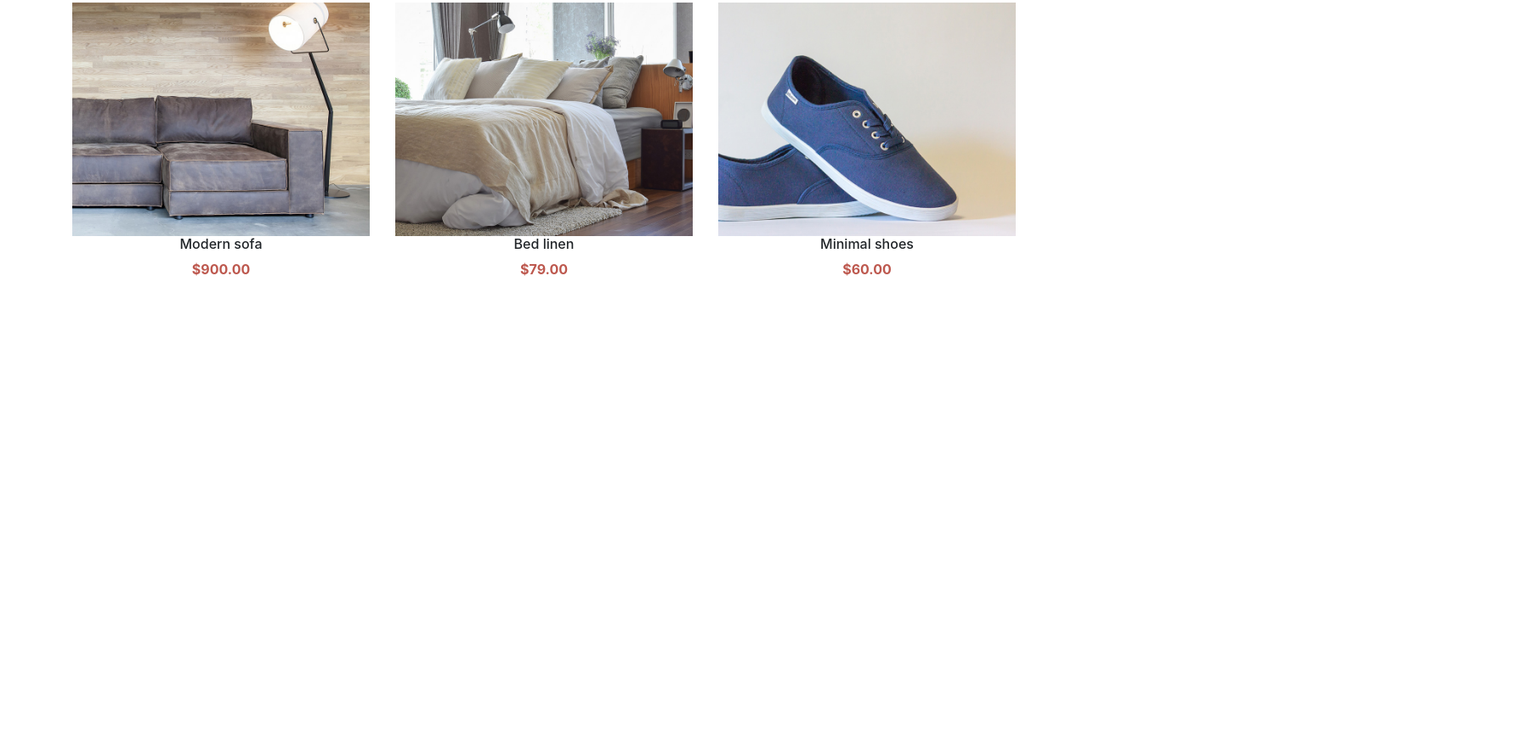
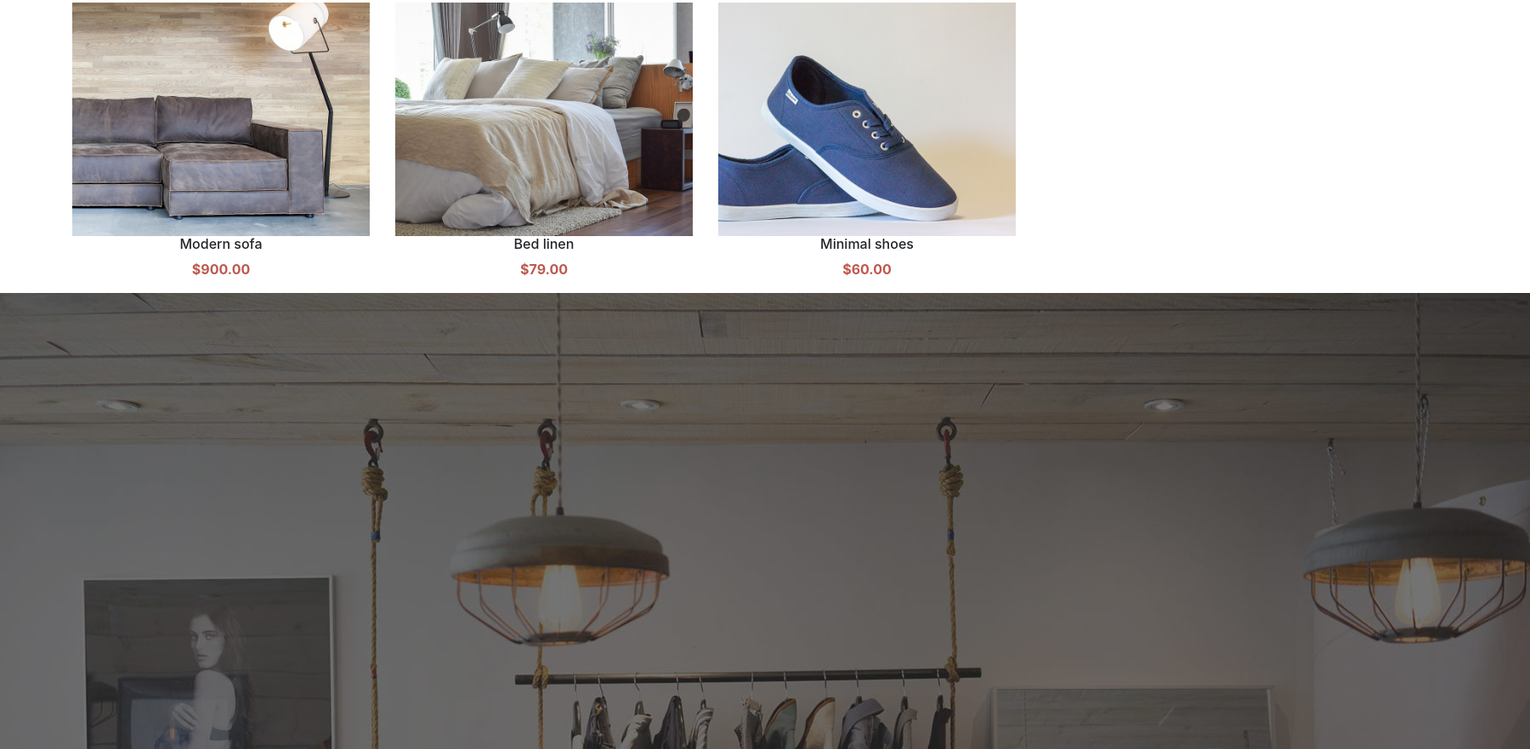
Before and after one commit to Gr4vity0/projet_web_js, a website: page index.html in a window 1280 px wide. Shown: the part 2230-3112 px from the top of the page at 85% size, 1800 px wide, since content can reach past the window. Before the commit the page ends 2575 px from the top, so only its background shows below. Drawn offline with nearby package versions, Linux system fonts and the light colour scheme.

Commit message:
ajout image pour section prallax

```diff
--- a/index.html
+++ b/index.html
@@ -146,6 +146,13 @@
     </section>
     <!-- fin section products -->
 
+    <!-- debut section products -->
+    <section class="parallax">
+        <img src="/public/images/cta-bg.jpg" alt="">
+        <div></div>
+    </section>
+    <!-- fin section products -->
+
     <script src="public/js/index.js"></script>
     <script src="https://code.jquery.com/jquery-3.3.1.slim.min.js"
         integrity="sha384-q8i/X+965DzO0rT7abK41JStQIAqVgRVzpbzo5smXKp4YfRvH+8abtTE1Pi6jizo"
```
